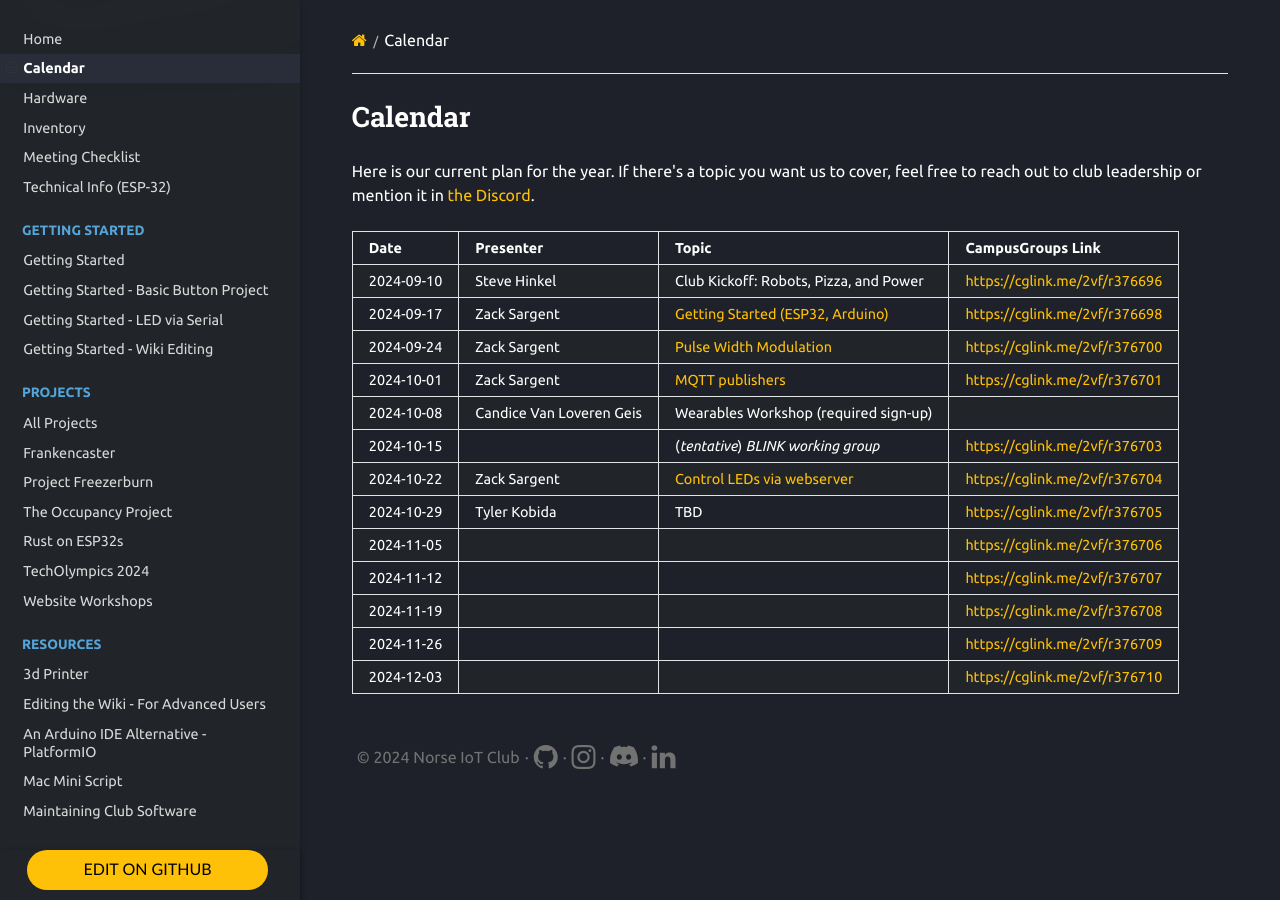
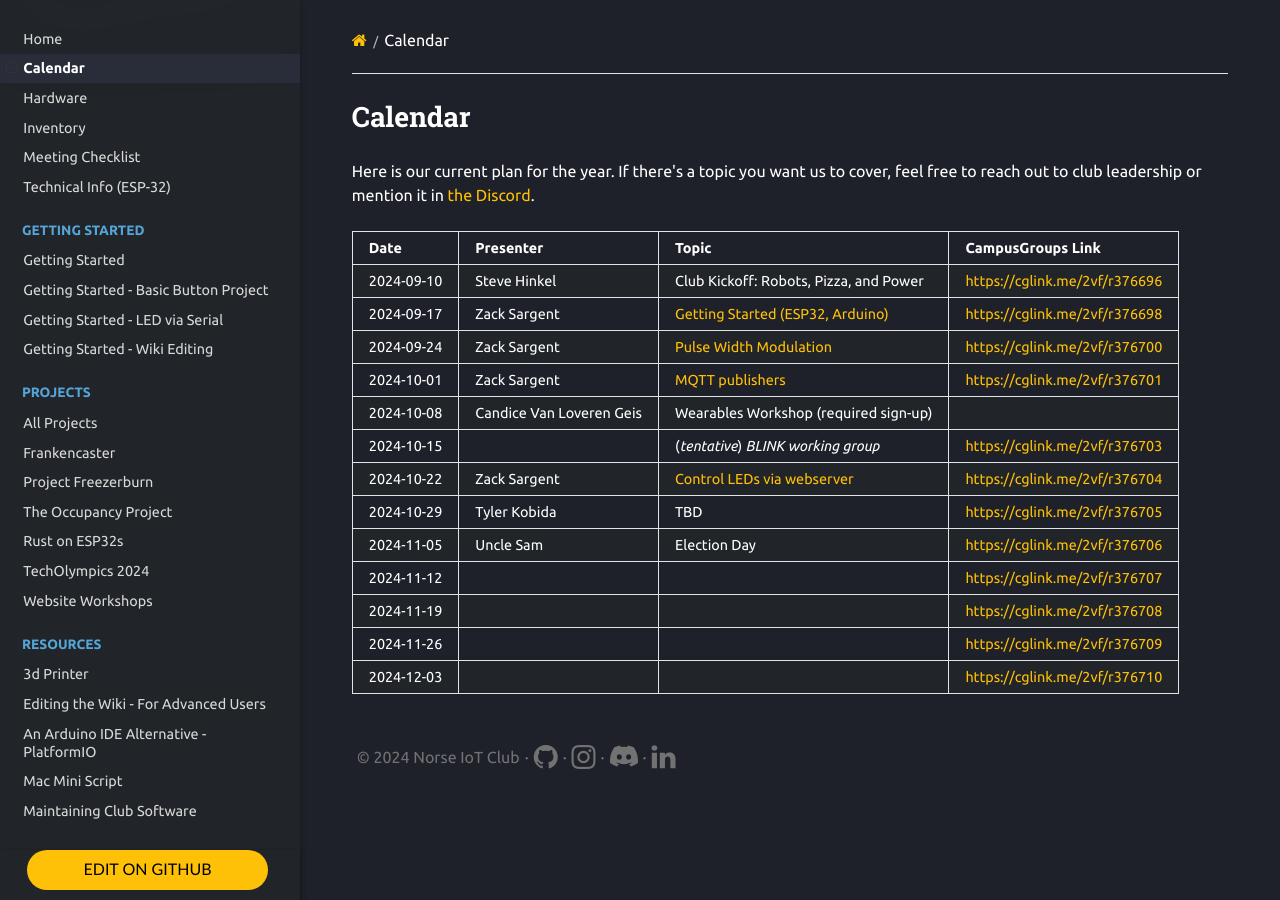
Before and after one commit to Norse-IoT/Wiki, an MkDocs documentation site: the page built from docs/calendar.md, in a window 1280 px wide. Built offline with MkDocs 1.6.1, drawn with Linux system fonts in a browser that asks for light colours; nearby versions of some CDN libraries.

Commit message:
Update calendar.md

```diff
--- a/docs/calendar.md
+++ b/docs/calendar.md
@@ -12,7 +12,7 @@ Here is our current plan for the year. If there's a topic you want us to cover,
 | 2024-10-15 |               | (_tentative_) *BLINK working group*    | <https://cglink.me/2vf/r376703> |
 | 2024-10-22 | Zack Sargent  | [Control LEDs via webserver](https://github.com/Norse-IoT/lesson-web) | <https://cglink.me/2vf/r376704> |
 | 2024-10-29 | Tyler Kobida  | TBD                                    | <https://cglink.me/2vf/r376705> |
-| 2024-11-05 |               |                                        | <https://cglink.me/2vf/r376706> |
+| 2024-11-05 | Uncle Sam     | Election Day                           | <https://cglink.me/2vf/r376706> |
 | 2024-11-12 |               |                                        | <https://cglink.me/2vf/r376707> |
 | 2024-11-19 |               |                                        | <https://cglink.me/2vf/r376708> |
 | 2024-11-26 |               |                                        | <https://cglink.me/2vf/r376709> |
```
